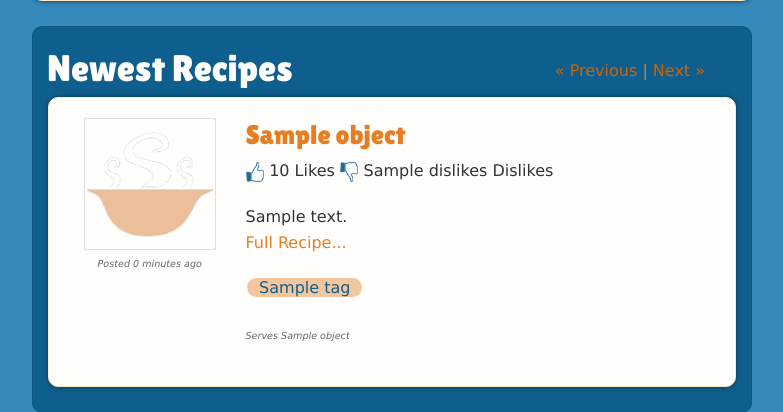
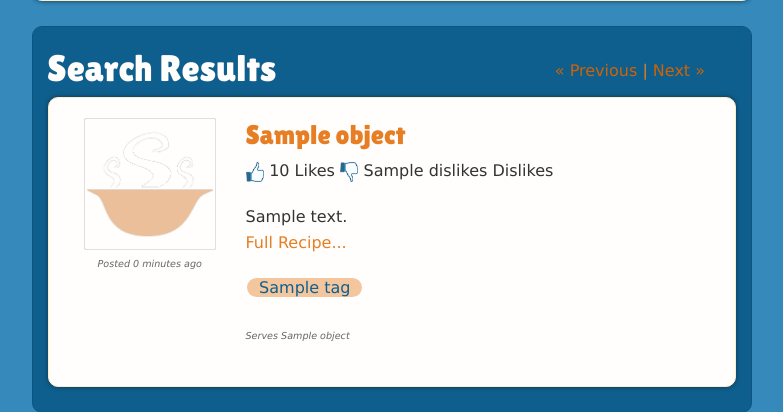
Before and after one commit to kamni/nodonuts, a Django app: template templates/search/search.html in a window 1280 px wide. Shown: the part 463-875 px from the top of the page, without its empty margins (373-1156 px from the left). Run offline with Django 3.2, Linux system fonts and the light colour scheme; the template is opened without the code that fills it: most values are stand-ins (such as "Sample title", 1, 10 or a date in 2020); form fields are guessed from the names that the template uses.

Commit message:
[#22] fixing heading on search page; hitting search with no entries returns all by popularity

```diff
--- a/recipes/forms.py
+++ b/recipes/forms.py
@@ -54,9 +54,6 @@ class RecipeSearchForm(SearchForm):
         except ValueError:
             self.ss = None
 
-        if not (self.q or self.order or self.tags or self.ss is not None):
-            return self.no_query_found()
-
         if self.q:
             query = self.searchqueryset.auto_query(self.q)
         else:
--- a/templates/search/search.html
+++ b/templates/search/search.html
@@ -19,7 +19,7 @@
         <div class="recipe-list-fullwidth">
           {% if page.object_list %}
             <div class="wrapper">
-              <div class="card-header"><h2>Newest Recipes</h2></div>
+              <div class="card-header"><h2>Search Results</h2></div>
               <div class="card-link next-previous">
                 {% if page.has_previous %}<a href="{{ form.base_query_link|safe }}&amp;page={{ page.previous_page_number }}">{% endif %}&laquo; Previous{% if page.has_previous %}</a>{% endif %}
                 <span class="link-like">|</span>
```
